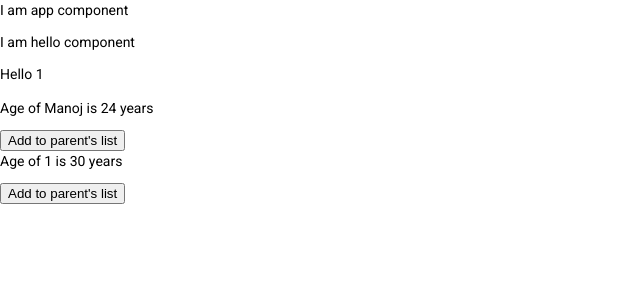
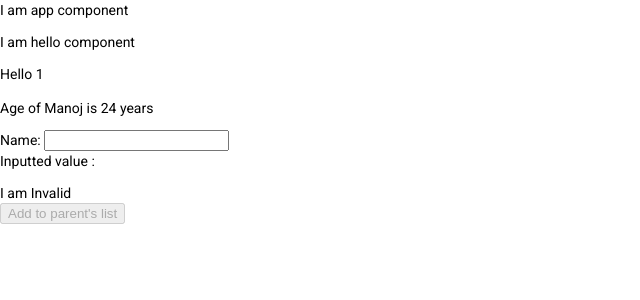
Before and after one commit to gomcodoctor/angularclass, an Angular app: page /details/1 in a window 1280 px wide. Shown: the top 300 px of the page, without its empty margins (0-640 px from the left). Built offline with nearby package versions, Linux system fonts and the light colour scheme.

Commit message:
form added

```diff
--- a/src/app/app/hello/hello.component.html
+++ b/src/app/app/hello/hello.component.html
@@ -2,10 +2,10 @@
 <p>Hello {{params.name}}</p>
 
 <ul>
-  <li *ngFor="let item of items">{{item}}</li>
+  <li *ngFor="let item of items; let i = index;" (click)="removeItem(i)">{{item}}</li>
 </ul>
 
 
 <app-firstchild name="Manoj" age="24" (newItemEvent)="addItem($event)"></app-firstchild>
 
-<app-firstchild [name]="params.name" age="30"></app-firstchild>
+<!--<app-firstchild [name]="params.name" age="30"></app-firstchild>-->
--- a/src/app/app/hello/hello.component.ts
+++ b/src/app/app/hello/hello.component.ts
@@ -32,4 +32,8 @@ export class HelloComponent implements OnInit {
     this.items.push(newItem);
   }
 
+  removeItem(index) {
+    this.items.splice(index, 1);
+  }
+
 }
--- a/src/app/firstchild/firstchild.component.html
+++ b/src/app/firstchild/firstchild.component.html
@@ -1,4 +1,30 @@
 <p>Age of {{name}} is {{age}} years </p>
 
 
-<button (click)="addNewItem('Rakesh')">Add to parent's list</button>
+<label>
+  Name:
+  <input type="text" [formControl]="inputName">
+</label>
+
+<p>
+  Inputted value : {{ inputName.value }}
+</p>
+
+<div *ngIf="inputName.touched">I was touched</div>
+<div *ngIf="inputName.dirty">I am dirty</div>
+<div *ngIf="inputName.invalid">I am Invalid</div>
+
+<div *ngIf="inputName.invalid && (inputName.dirty || inputName.touched)"
+     class="alert alert-danger">
+
+
+  <div *ngIf="inputName.errors.required">
+    Name is required.
+  </div>
+  <div *ngIf="inputName.errors.minlength">
+    Name must be at least 4 characters long.
+  </div>
+</div>
+
+
+<button [disabled]="inputName.invalid" (click)="addNewItem(inputName.value)">Add to parent's list</button>
--- a/src/app/firstchild/firstchild.component.ts
+++ b/src/app/firstchild/firstchild.component.ts
@@ -1,4 +1,5 @@
 import {Component, Input, OnInit, Output, EventEmitter} from '@angular/core';
+import {FormControl, Validators} from "@angular/forms";
 
 @Component({
   selector: 'app-firstchild',
@@ -12,6 +13,11 @@ export class FirstchildComponent implements OnInit {
 
   @Output() newItemEvent = new EventEmitter<string>();
 
+  inputName = new FormControl('', [
+    Validators.required,
+    Validators.minLength(4),
+  ]);
+
   constructor() { }
 
   ngOnInit(): void {
```
Also changed, not shown: src/app/app.module.ts (+7 -5 lines).
